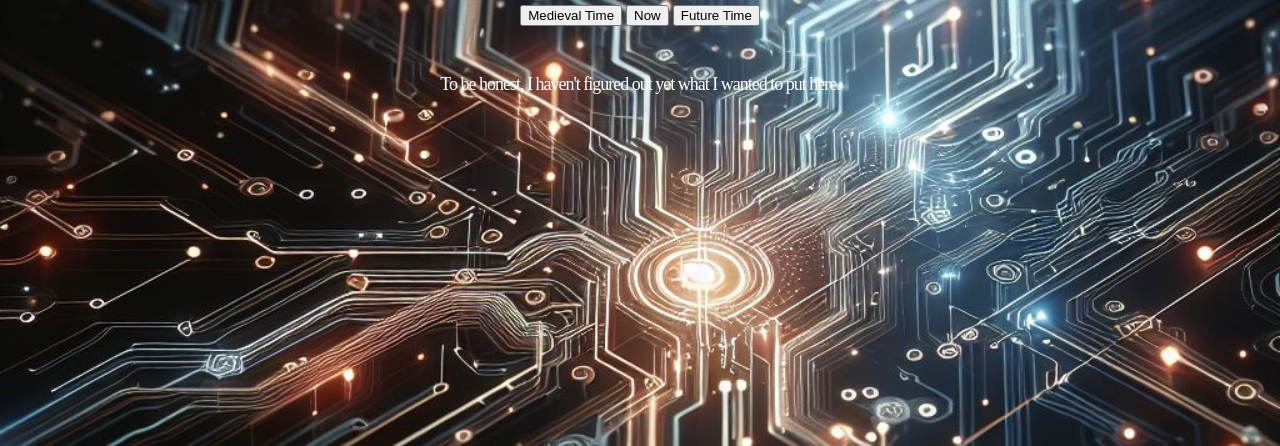
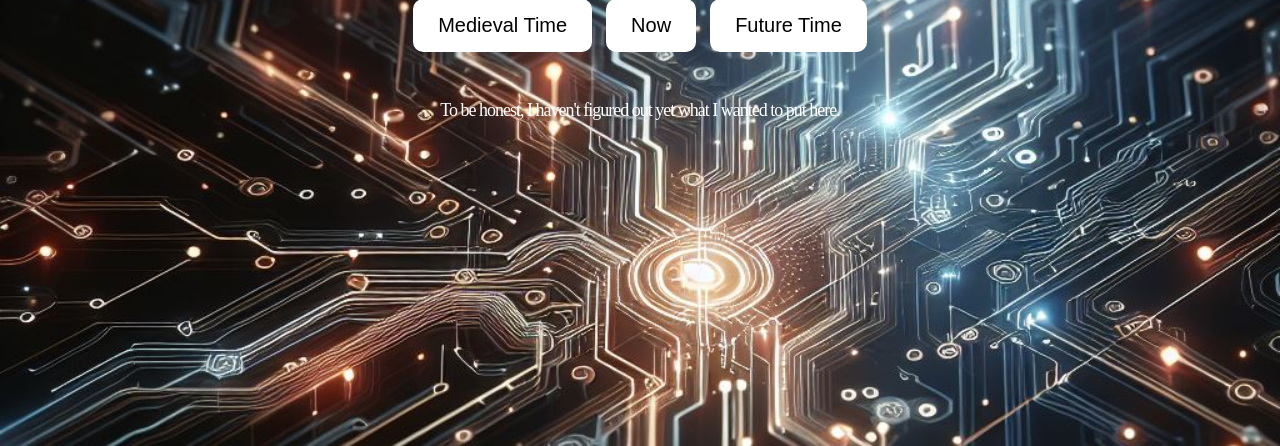
Before and after one commit to TheGarlicBreadMan/TheGarlicBreadMan.github.io, a plain HTML site: page Future Page.html in a window 1280 px wide. Shown: the part 354-800 px from the top of the page. Drawn offline with Linux system fonts and the light colour scheme.

Commit message:
Add files via upload

```diff
--- a/Future Page.html
+++ b/Future Page.html
@@ -43,6 +43,28 @@
             word-break: break-all; /* Allow the text to break into new lines */
             max-width: 500px; /* Limit the width */
         }
+
+        /* Adjusted Button Styles for the entire page */
+        .button-container {
+            text-align: center;
+            margin-top: 20px;
+        }
+        .button-container a {
+            margin: 5px;
+            text-decoration: none;
+        }
+        .button-container button {
+            padding: 15px 25px; /* Increase padding for larger buttons */
+            font-size: 20px; /* Increase font size for larger buttons */
+            background-color: #ffffff;
+            color: #000000;
+            border: none;
+            border-radius: 10px; /* Adjust border radius for a rounded look */
+            cursor: pointer;
+        }
+        .button-container button:hover {
+            background-color: #cccccc;
+        }
     </style>
 </head>
 <body>
```
